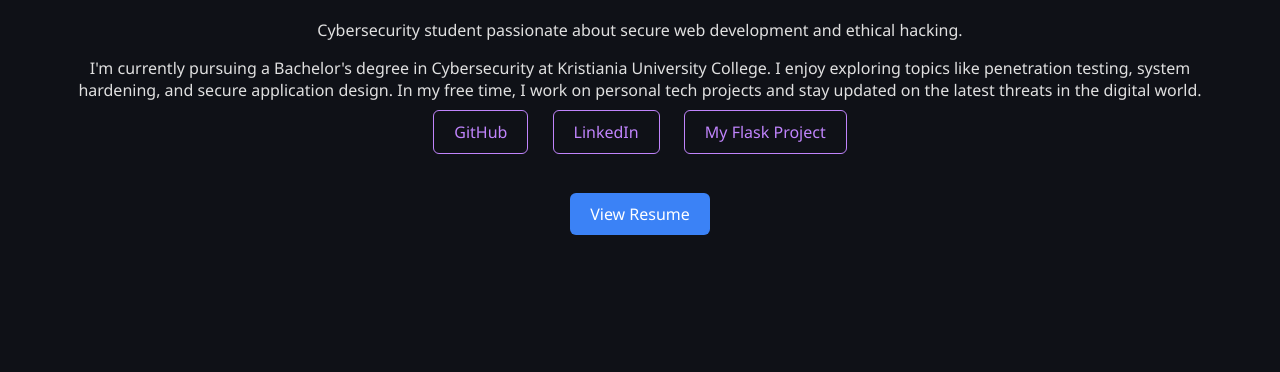
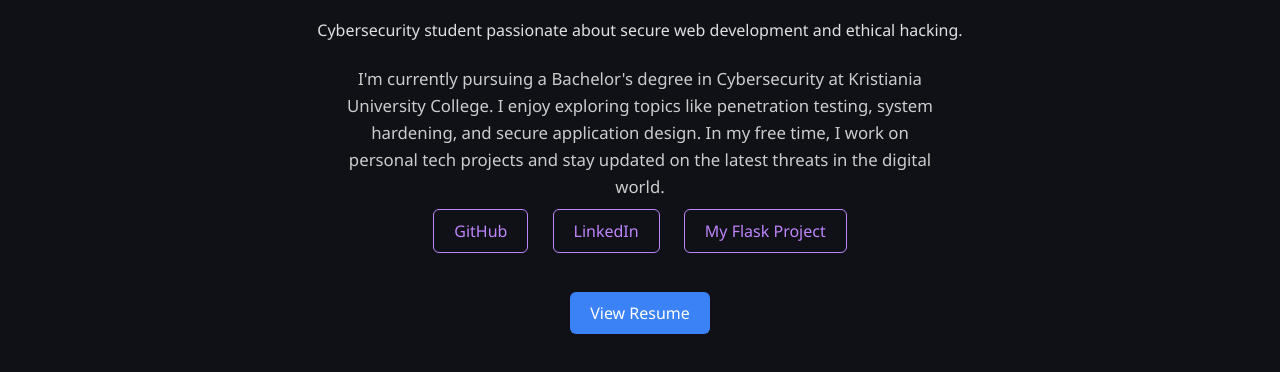
Before and after one commit to sania2299/sania2299.github.io, a plain HTML site: page index.html in a window 1280 px wide. Shown: the part 240-612 px from the top of the page. Drawn offline with Linux system fonts and the light colour scheme.

Commit message:
Update style.css

```diff
--- a/style.css
+++ b/style.css
@@ -46,3 +46,13 @@ h1 {
 .btn.download:hover {
   background-color: #60a5fa;
 }
+
+.intro-detail {
+  margin-top: 1.5em;
+  max-width: 600px;
+  margin-left: auto;
+  margin-right: auto;
+  line-height: 1.6;
+  color: #cccccc;
+  font-size: 1.05rem;
+}
```
